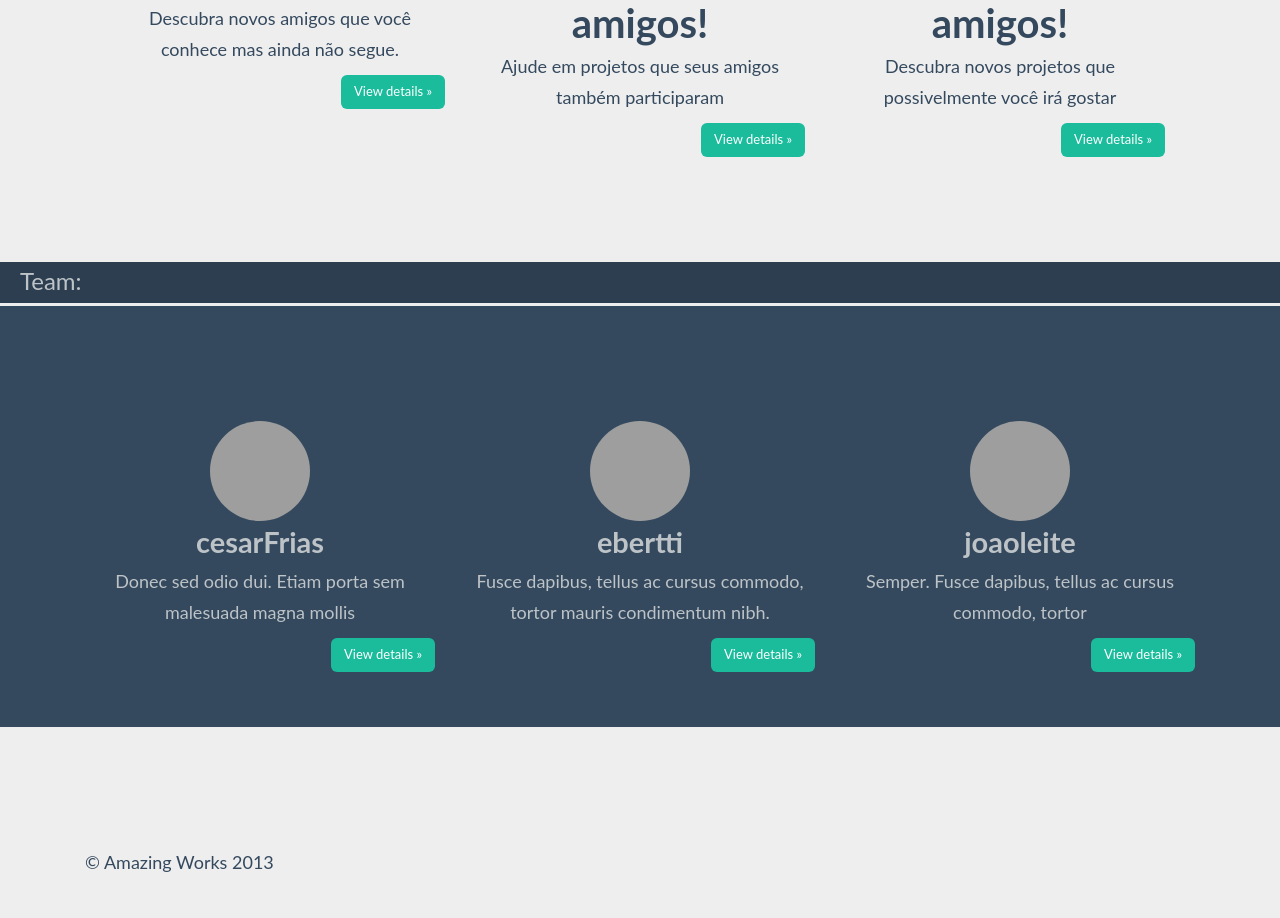
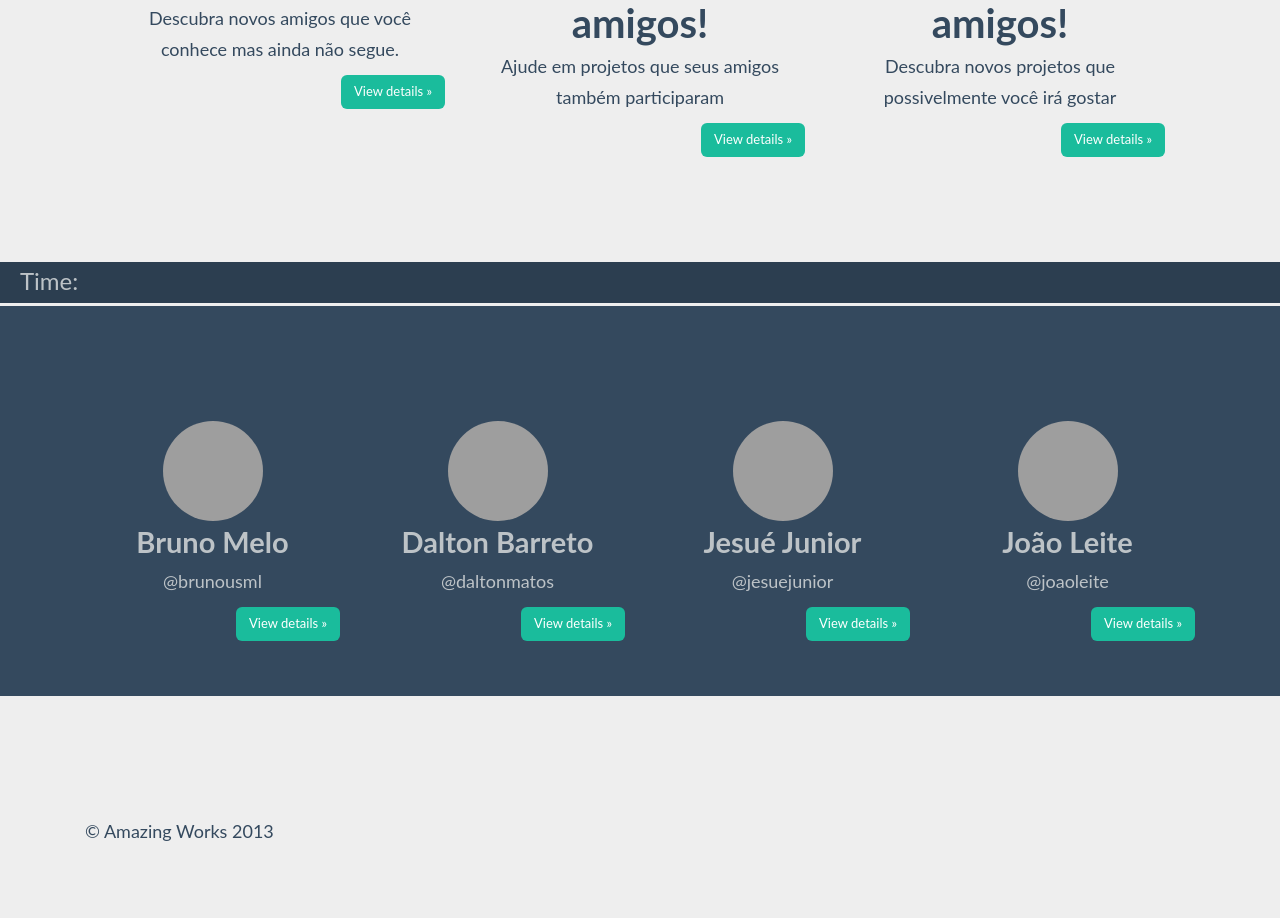
Before and after one commit to sixcodes/api_hackday_21212, a Django app: page / in a window 1280 px wide. Shown: the part 656-1574 px from the top of the page. After the commit the page ends 1497 px from the top, so only its background shows below. Run offline with Django 3.2, Linux system fonts and the light colour scheme; parts of the project's set-up code (start-up, migrations or seed data) failed here and were passed over; some libraries are stand-ins or nearby versions; some web fonts are replaced; grey boxes are pictures that could not be loaded.

Commit message:
Ajustando o time :-)

```diff
--- a/apihackday/templates/base.html
+++ b/apihackday/templates/base.html
@@ -43,33 +43,41 @@
 </div>
 
 <div class="full-container-team-header">
-    <h6>Team:</h6>
+    <h6>Time:</h6>
 </div>
 <div class="full-container-team">
     <div class="container">
         <div class="row text-center">
-            <div class="col-lg-4">
+            <div class="col-lg-3">
                 <img class="img-circle img-thumb"
-                     src="https://2.gravatar.com/avatar/8f8d53501d40286f6a2f228326926909"
+                     src="https://0.gravatar.com/avatar/ccebda0b938cf206e73b94ea526f5abe"
                      data-src="holder.js/100x100" alt="100x100">
-                <h4>cesarFrias</h4>
-                <p>Donec sed odio dui. Etiam porta sem malesuada magna mollis</p>
+                <h4>Bruno Melo</h4>
+                <p>@brunousml</p>
                 <p class="text-right"><a class="btn btn-sm btn-primary" href="#">View details &raquo;</a></p>
             </div>
-            <div class="col-lg-4">
+            <div class="col-lg-3">
                 <img class="img-circle img-thumb"
-                     src="https://2.gravatar.com/avatar/467d5a76b07519c0f0678cb8218e9b45"
+                     src="https://0.gravatar.com/avatar/b12e40fbc46262db7d075593811ed974"
                      data-src="holder.js/100x100" alt="100x100">
-                <h4>ebertti</h4>
-                <p>Fusce dapibus, tellus ac cursus commodo, tortor mauris condimentum nibh.</p>
+                <h4>Dalton Barreto</h4>
+                <p>@daltonmatos</p>
                 <p class="text-right"><a class="btn btn-sm btn-primary" href="#">View details &raquo;</a></p>
             </div>
-            <div class="col-lg-4">
+            <div class="col-lg-3">
+                <img class="img-circle img-thumb"
+                     src="https://1.gravatar.com/avatar/43bc44ff37ac20efcae477ce105ee20f"
+                     data-src="holder.js/100x100" alt="100x100">
+                <h4>Jesué Junior</h4>
+                <p>@jesuejunior</p>
+                <p class="text-right"><a class="btn btn-sm btn-primary" href="#">View details &raquo;</a></p>
+            </div>
+            <div class="col-lg-3">
                 <img class="img-circle img-thumb"
                      src="https://1.gravatar.com/avatar/59bd0447c07625a205b1a5a2ea0434aa"
                      data-src="holder.js/100x100" alt="100x100">
-                <h4>joaoleite</h4>
-                <p>Semper. Fusce dapibus, tellus ac cursus commodo, tortor</p>
+                <h4>João Leite</h4>
+                <p>@joaoleite</p>
                 <p class="text-right"><a class="btn btn-sm btn-primary" href="#">View details &raquo;</a></p>
             </div>
         </div>
```
